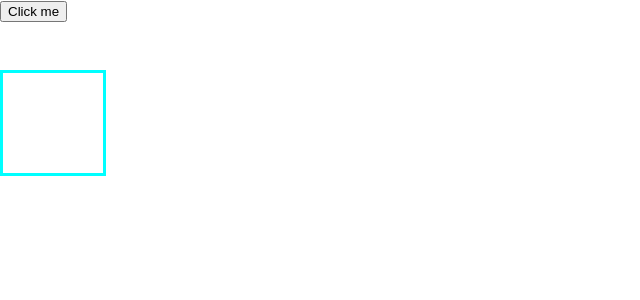
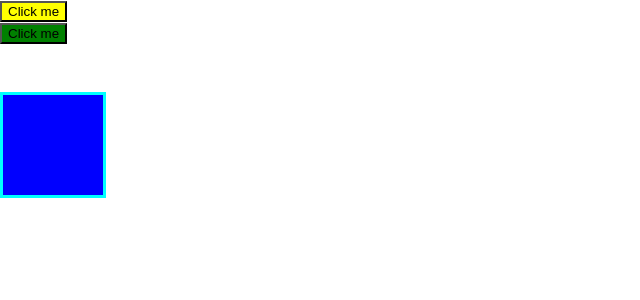
Before and after one commit to MaximUstianov/redux_with_typescript, a React (Create React App) app: page / in a window 1280 px wide. Shown: the top 300 px of the page, without its empty margins (0-640 px from the left). Built offline with nearby package versions, Linux system fonts and the light colour scheme.

Commit message:
initial commit

```diff
--- a/src/App.tsx
+++ b/src/App.tsx
@@ -1,46 +1,38 @@
 import React from 'react'
 import {connect} from 'react-redux'
 import {getColor} from './actions/PageActions'
-import {AppState} from "./store/configureStore";
-import {ThunkDispatch} from 'redux-thunk';
-import {Color} from "./store/types";
-import {bindActionCreators} from 'redux';
+import {IProps} from "./interfaces";
+import { ComponentDiv } from './components/ComponentDiv';
+import { ComponentButton } from './components/ComponentButton';
 
-type Props = LinkDispatchProps;
 
-interface LinkDispatchProps {
-    getColor: (background: any) => void;
-    background?: any;
-}
 
-interface LinkStateProps {
-    page: any;
-}
+class App extends React.Component<IProps> {
 
-class App extends React.Component<Props> {
+
     render() {
-        const style = {
-            background: this.props.background
-        }
+        const {page, getColorAction} = this.props
         return (
             <div className="container">
-                <button className="btn" onClick={this.props.getColor}>
-                    Click me
-                </button>
-                <div style={style} className="box">  </div>
+                <ComponentButton getColor={getColorAction} color={"yellow"}/>
+                <ComponentButton getColor={getColorAction} color={"green"}/>
+                <ComponentDiv background={page.background}/>
             </div>
         )
     }
 }
 
-const mapStateToProps = (state: AppState): LinkStateProps => {
+const mapStateToProps = (state: any) => {
     return {
         page: state.page,
     }
 }
-const mapDispatchToProps = (dispatch: ThunkDispatch<any, any, Color>): LinkDispatchProps => ({
-    getColor: bindActionCreators(getColor, dispatch)
-});
+
+const mapDispatchToProps = (dispatch: any) => {
+    return {
+        getColorAction: (background: any) => dispatch(getColor(background))
+    }
+};
 
 export default connect(
     mapStateToProps,
--- a/src/actions/PageActions.ts
+++ b/src/actions/PageActions.ts
@@ -1,14 +1,6 @@
-import {Color} from '../store/types'
-import {Dispatch} from "redux";
-import {AppState} from "../store/configureStore";
-
 export const GET_COLOR = 'GET_COLOR'
 
-
-export function getColor() {
-    return (dispatch: Dispatch<Color>, getState: () => AppState) => {
-        dispatch({
-            type: GET_COLOR,
-        })
-    }
-}
+export const getColor = (background: any) => ({
+    type: GET_COLOR,
+    payload: background,
+});
--- /dev/null
+++ b/src/components/ComponentButton.tsx
@@ -0,0 +1,26 @@
+import React from 'react'
+
+interface IButton {
+    getColor: (name: any) => void;
+    color?: any
+}
+
+export class ComponentButton extends React.Component<IButton> {
+
+    onBtnClick = () => {
+        this.props.getColor(this.props.color)
+    }
+
+    render() {
+        const style = {
+            background: this.props.color
+        }
+        return (
+            <div className="ib page">
+                <button style={style} className="btn" onClick={this.onBtnClick}>
+                    Click me
+                </button>
+            </div>
+        )
+    }
+}
--- /dev/null
+++ b/src/components/ComponentDiv.tsx
@@ -0,0 +1,20 @@
+import React from 'react'
+
+interface IDiv {
+    background : any
+}
+
+export class ComponentDiv extends React.Component<IDiv> {
+
+    render() {
+        const {background} = this.props
+        const style = {
+            background: background
+        }
+        return (
+            <div className="ib page">
+                <div style={style} className="box">  </div>
+            </div>
+        )
+    }
+}
--- a/src/index.tsx
+++ b/src/index.tsx
@@ -5,7 +5,6 @@ import { Provider } from 'react-redux'
 import './index.css';
 import App from './App';
 import * as serviceWorker from './serviceWorker';
-
 
 
 ReactDOM.render(<Provider store={store}>
--- /dev/null
+++ b/src/interfaces.ts
@@ -0,0 +1,6 @@
+export interface IProps {
+    getColor?: (name: any) => void;
+    background?: any
+    getColorAction?: any
+    page?:any
+}
--- a/src/reducers/page.ts
+++ b/src/reducers/page.ts
@@ -1,14 +1,14 @@
 import {GET_COLOR} from '../actions/PageActions'
-import {Color} from "../store/types";
+
 
 const initialState = {
   background: "blue"
 }
 
-export function pageReducer(state = initialState, action : Color) {
+export function pageReducer(state = initialState, action : any) {
   switch (action.type) {
     case GET_COLOR:
-      return {...state, background: "red"};
+      return {...state, background: action.payload};
     default:
       return state
   }
--- a/src/store/types.ts
+++ /dev/null
@@ -1,5 +0,0 @@
-import {GET_COLOR} from "../actions/PageActions";
-
-export interface Color {
-    type: typeof GET_COLOR;
-}
```
Also changed, not shown: src/index.css (line endings or trailing spaces).
